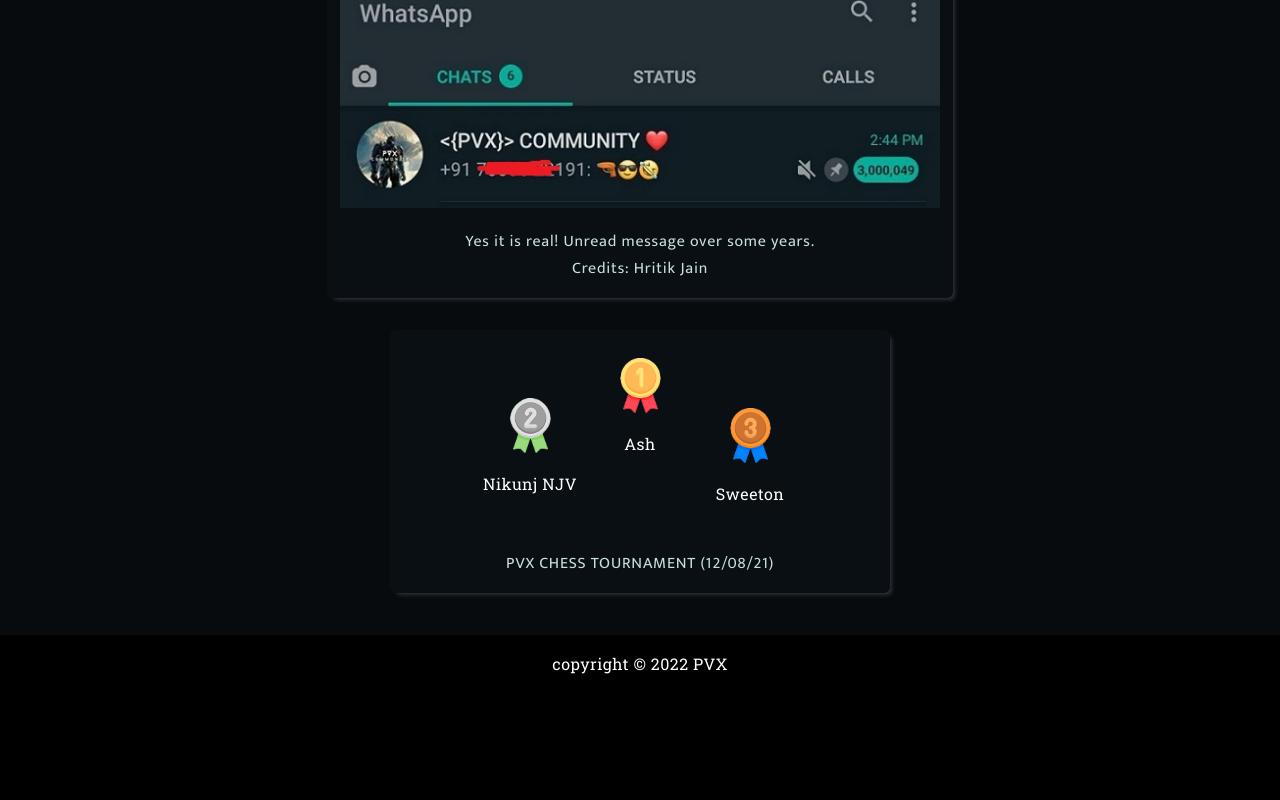
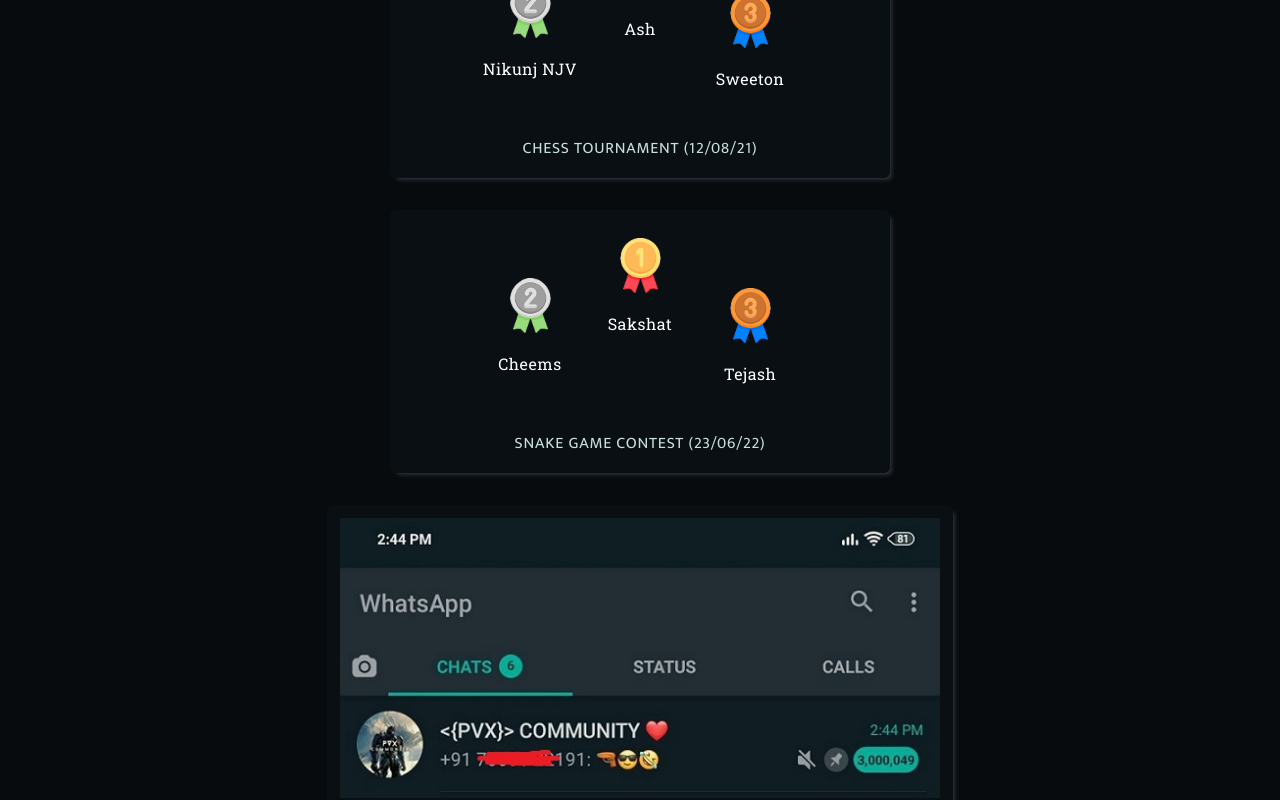
Before and after one commit to Shubhamrawat5/PVX-WEBSITE-NEXTJS, a Next.js app: page /others in a window 1280 px wide. Shown: the part 1320-2120 px from the top of the page. Before the commit the page ends 2008 px from the top, so only its background shows below. Built offline with nearby package versions, Linux system fonts and the light colour scheme.

Commit message:
add snake game contest info

```diff
--- a/components/others/Extra.jsx
+++ b/components/others/Extra.jsx
@@ -5,24 +5,10 @@
     <section id="achieve-section" className="section">
       <h2 className="section-heading">OTHERS</h2>
       <div className="achieve-container">
-        <div className="achieve-box unread">
-          <Image
-            src="/static/pvx/unread.jpg"
-            alt="unread"
-            height="280"
-            width="600"
-          />
-          <p className="subheading-p">
-            Yes it is real! Unread message over some years. <br /> Credits:
-            Hritik Jain
-          </p>
-        </div>
-
         {/* <div  className="achieve-box donation">
           <img  src={certiImg} alt="certificate" />
           <p>Donations collected by PVX in Feb 2020</p>
         </div> */}
-
         <div className="achieve-box tournament">
           <div className="winners">
             <div className="winners-2">
@@ -56,7 +42,56 @@
               <p>Sweeton</p>
             </div>
           </div>
-          <p className="subheading-p">PVX CHESS TOURNAMENT (12/08/21)</p>
+          <p className="subheading-p">CHESS TOURNAMENT (12/08/21)</p>
+        </div>
+
+        <div className="achieve-box tournament">
+          <div className="winners">
+            <div className="winners-2">
+              <Image
+                src="/static/medal 2.png"
+                alt="2"
+                className="medal-img"
+                height="55"
+                width="55"
+              />
+              <p>Cheems</p>
+            </div>
+            <div className="winners-1">
+              <Image
+                src="/static/medal 1.png"
+                alt="1"
+                className="medal-img"
+                height="55"
+                width="55"
+              />
+              <p>Sakshat</p>
+            </div>
+            <div className="winners-3">
+              <Image
+                src="/static/medal 3.png"
+                alt="3"
+                className="medal-img"
+                height="55"
+                width="55"
+              />
+              <p>Tejash</p>
+            </div>
+          </div>
+          <p className="subheading-p">SNAKE GAME CONTEST (23/06/22)</p>
+        </div>
+
+        <div className="achieve-box unread">
+          <Image
+            src="/static/pvx/unread.jpg"
+            alt="unread"
+            height="280"
+            width="600"
+          />
+          <p className="subheading-p">
+            Yes it is real! Unread message over some years. <br /> Credits:
+            Hritik Jain
+          </p>
         </div>
       </div>
     </section>
```
